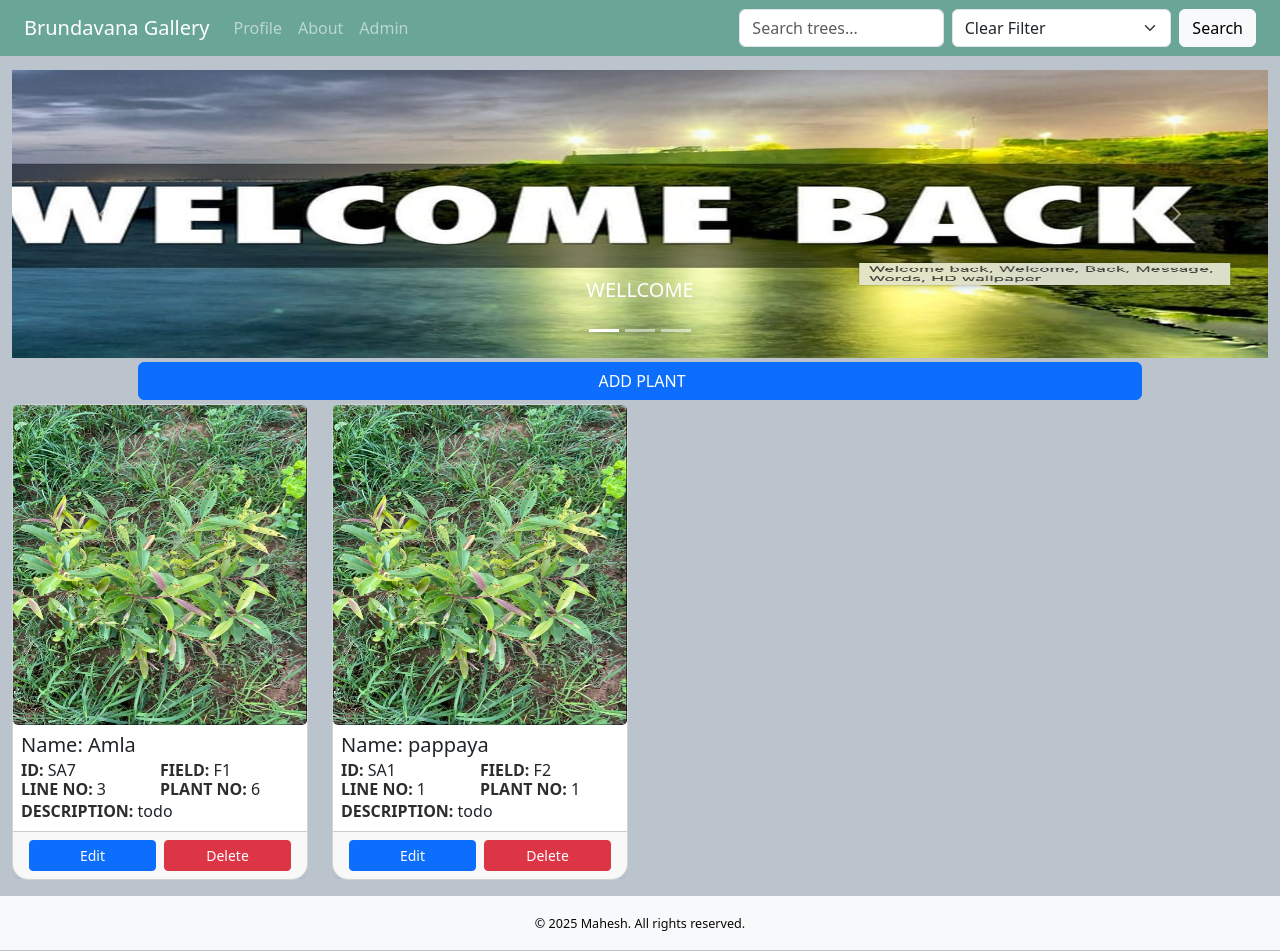
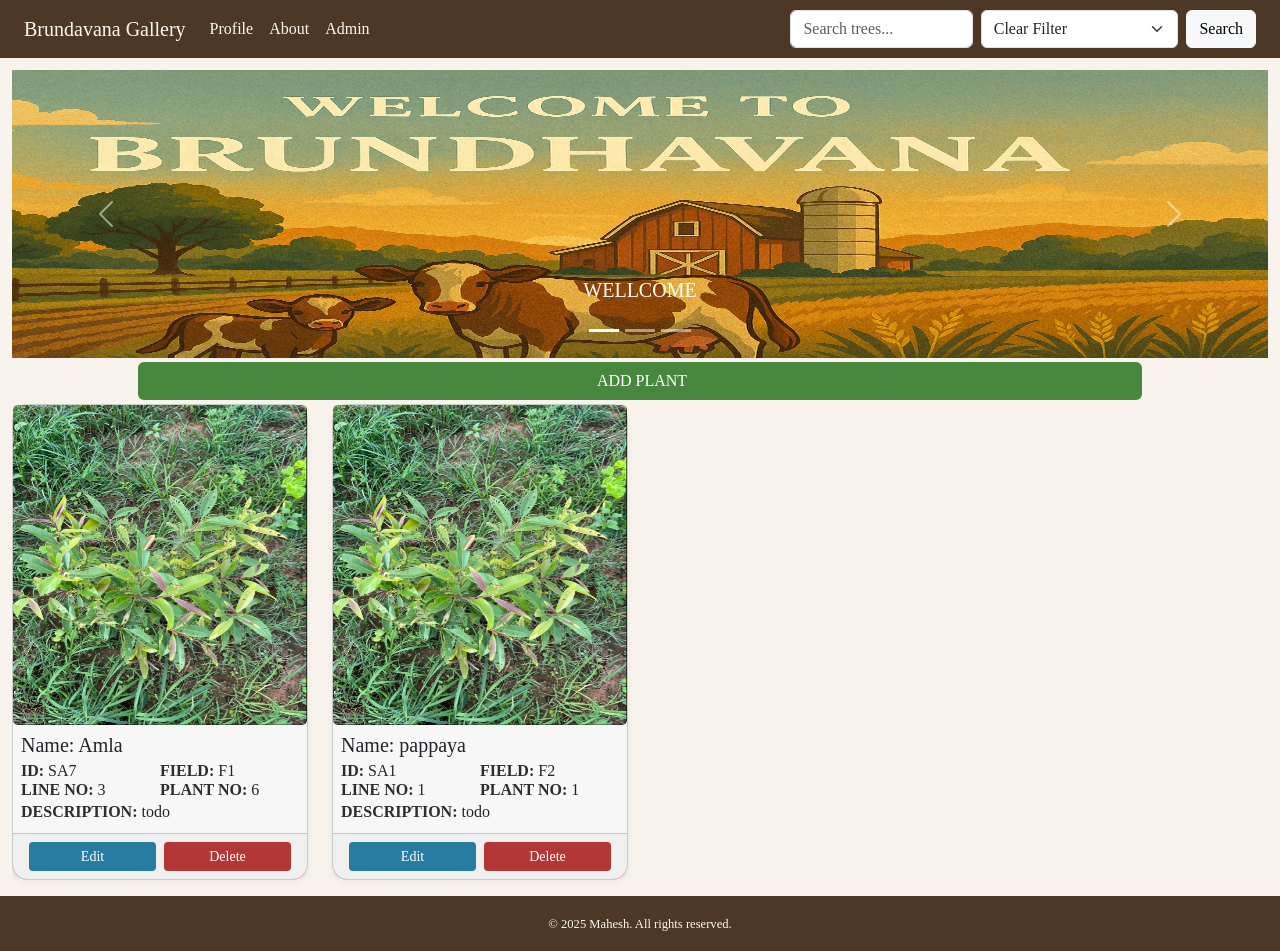
Before and after one commit to maheshdr/farmWeb, a Django app: page / in a window 1280 px wide. Run offline with Django 5.2, Linux system fonts and the light colour scheme; data comes from the database, SQL or seed files in the repository; style sheets or scripts are compiled from the project's sources; some libraries are stand-ins or nearby versions.

Commit message:
css changes defined theme

```diff
--- a/trees/static/trees/scss/main.scss
+++ b/trees/static/trees/scss/main.scss
@@ -1,111 +1,179 @@
-$font-family-base: 'Segoe UI', sans-serif;
+// ------------------------------
+// Google Fonts Import
+// ------------------------------
+@import url('https://fonts.googleapis.com/css2?family=Merriweather&display=swap');
 
+// ------------------------------
+// Base Variables
+// ------------------------------
+$font-family-base: 'Lora', serif;
+$color-background: #f8f3ec;
+$color-text: #333;
+$color-white: #ffffff;
+
+// Navbar Colors
+$color-nav-bg: #4d3826;
+$color-nav-text: #fff8ec;
+$color-nav-hover: #73573c;
+
+// Button Colors
+$color-add-bg: #48883e;
+$color-add-hover: #386a30;
+
+$color-edit-bg: #277da1;
+$color-edit-hover: #1e6482;
+
+$color-delete-bg: #b33737;
+$color-delete-hover: #8c2828;
+
+$color-link: #f1d3a4;
+$color-link-hover: #e6c18a;
+
+// A warm, soft beige (matches the natural, welcoming theme)
+$card-bg: #f7f7f7;
+
+// ------------------------------
+// Global Styles
+// ------------------------------
 body {
-  background-color: #bbc4cd;
+  font-family: $font-family-base;
+  background-color: $color-background;
   padding-top: 70px;
+  font-size: 1rem;
+  line-height: 1.6;
+  color: $color-text;
 }
 
-//colour's
+.mb-0 {
+  margin-bottom: 0 !important;
+}
 
-//global
-$primary: #28a745;
-//btn colour
-$primaryBtn: blue;
+// ------------------------------
+// Layout Utilities
+// ------------------------------
+.h-5   { height: 5rem; }
+.h-10  { height: 10rem; }
+.h-20  { height: 20rem; }
+.w-20  { width: 20rem; }
 
-.mb-0{
-margin-bottom: 0% !important;
-}
 .card {
   border-radius: 16px;
-}
-
-.h-5{
-  height: 5rem;
-}
-
-.h-10{
-  height: 10rem;
-}
-
-.h-20{
-  height: 20rem;
-}
-
-.w-20{
-  width: 20rem;
-}
-
-.primary-btn{
-  color: $primaryBtn
+  background-color: $card-bg;
+  box-shadow: 0 2px 8px rgba(0, 0, 0, 0.05);
 }
 
 
-footer {
-  background-color: #050505;
-  padding: 15px 0;
-  text-align: center;
-  color: #070707;
-  font-size: 0.9rem;
-}
-
-
-.dr-nav {
-  position: fixed;
-  top: 0;
-  width: 100%;
-  z-index: 1030;
-  background-color: rgba(25, 135, 98, 0.50) !important;
-}
-
-.card-label{
+.card-label {
   font-size: 1rem;
   font-weight: 600;
   color: #2f2c2c;
   text-transform: uppercase;
 }
 
-.card-scroll{
+.card-scroll {
   max-height: 75vh;
   overflow-y: auto;
   overflow-x: hidden;
 }
 
-/* Small devices (phones, less than 576px) */
-@media (max-width: 575.98px) {
-  .carousel-img {
-    height: 6rem;
-  }
-  .card-img {
-    height: 10rem;
+// ------------------------------
+// Navbar Styles
+// ------------------------------
+.dr-nav {
+  position: fixed;
+  top: 0;
+  width: 100%;
+  z-index: 1030;
+  background-color: $color-nav-bg !important;
+
+  .nav-link,
+  .navbar-brand {
+    color: $color-nav-text !important;
+    transition: color 0.3s ease-in-out;
+
+    &:hover {
+      color: $color-nav-hover !important;
+    }
   }
 }
 
-/* Medium devices (tablets, 576px and up) */
-@media (min-width: 576px) and (max-width: 767.98px) {
-  .carousel-img {
-    height: 8rem;
-  }
-  .card-img {
-    height: 12rem;
+// ------------------------------
+// Footer Styles
+// ------------------------------
+footer {
+  background-color: $color-nav-bg;
+  padding: 15px 0;
+  text-align: center;
+  color: $color-nav-text;
+  font-size: 0.9rem;
+
+  a {
+    color: $color-link;
+    text-decoration: none;
+
+    &:hover {
+      color: $color-link-hover;
+    }
   }
 }
 
-/* Large devices (desktops, 768px and up) */
-@media (min-width: 768px) and (max-width: 991.98px) {
-  .carousel-img {
-    height: 12rem;
-  }
-  .card-img {
-    height: 15rem;
+// ------------------------------
+// Button Styles
+// ------------------------------
+.btn-add {
+  background-color: $color-add-bg;
+  color: $color-white;
+  transition: background-color 0.3s ease-in-out;
+
+  &:hover {
+    background-color: $color-add-hover;
+    color: $color-white;
   }
 }
 
-/* Extra large devices (large desktops, 992px and up) */
-@media (min-width: 992px) {
-  .carousel-img {
-    height: 18rem;
-  }
-  .card-img {
-    height: 20rem;
+.btn-edit {
+  background-color: $color-edit-bg;
+  color: $color-white;
+  border: none;
+
+  &:hover,
+  &:focus {
+    background-color: $color-edit-hover;
+    color: $color-white;
   }
 }
+
+.btn-delete {
+  background-color: $color-delete-bg;
+  color: $color-white;
+  border: none;
+
+  &:hover,
+  &:focus {
+    background-color: $color-delete-hover;
+    color: $color-white;
+  }
+}
+
+// ------------------------------
+// Responsive Image Heights
+// ------------------------------
+@media (max-width: 575.98px) {
+  .carousel-img { height: 6rem; }
+  .card-img     { height: 10rem; }
+}
+
+@media (min-width: 576px) and (max-width: 767.98px) {
+  .carousel-img { height: 8rem; }
+  .card-img     { height: 12rem; }
+}
+
+@media (min-width: 768px) and (max-width: 991.98px) {
+  .carousel-img { height: 12rem; }
+  .card-img     { height: 15rem; }
+}
+
+@media (min-width: 992px) {
+  .carousel-img { height: 18rem; }
+  .card-img     { height: 20rem; }
+}
--- a/trees/templates/trees/base.html
+++ b/trees/templates/trees/base.html
@@ -8,6 +8,8 @@
   <link href="https://cdn.jsdelivr.net/npm/bootstrap@5.3.0/dist/css/bootstrap.min.css" rel="stylesheet">
   <!-- Custom SCSS compiled via sass_processor -->
   <link rel="stylesheet" href="{% sass_src 'trees/scss/main.scss' %}">
+  <link href="https://fonts.googleapis.com/css2?family=Merriweather&display=swap" rel="stylesheet">
+
 </head>
 <body>
 
@@ -19,7 +21,7 @@
 
   <script src="https://cdn.jsdelivr.net/npm/bootstrap@5.3.0/dist/js/bootstrap.bundle.min.js"></script>
 
-  <footer class="text-center py-3 bg-light">
+  <footer class="text-center py-3">
     <small>&copy; {% now "Y" %} Mahesh. All rights reserved.</small>
   </footer>
 </body>
--- a/trees/templates/trees/cards.html
+++ b/trees/templates/trees/cards.html
@@ -1,7 +1,7 @@
 {% load static %}
 <div class="d-flex justify-content-center py-1">
-    <a href="{% url 'tree_create' %}" class="btn btn-primary w-100 w-sm-75 w-md-50 w-lg-25" style="max-width: 80%;">
-      <i class="bi bi-plus-circle me-1"></i> ADD PLANT
+    <a href="{% url 'tree_create' %}" class="btn btn-add w-100 w-sm-75 w-md-50 w-lg-25" style="max-width: 80%;">
+        <i class="bi bi-plus-circle me-1"></i> ADD PLANT
     </a>
 </div>
 <div class="card-container-scrollable card-scroll">
@@ -23,8 +23,8 @@
                 <p class="card-text"><span class="card-label">Description: </span>{{ tree.description }}</p>
             </div>
             <div class="card-footer text-center d-flex">
-                <a href="{% url 'tree_update' tree.id %}" class="btn btn-sm btn-primary w-50 me-1">Edit</a>
-                <a href="{% url 'tree_delete' tree.id %}" class="btn btn-sm btn-danger w-50 ms-1">Delete</a>
+                <a href="{% url 'tree_update' tree.id %}" class="btn btn-sm btn-edit w-50 me-1">Edit</a>
+                <a href="{% url 'tree_delete' tree.id %}" class="btn btn-sm btn-delete w-50 ms-1">Delete</a>
             </div>
         </div>
     </div>
```
Also changed, not shown: maheshBrundavana/settings.py (+22 -31 lines), trees/static/trees/images/c1.png, trees/templates/trees/navbar.html (indentation only), 4 other files.
